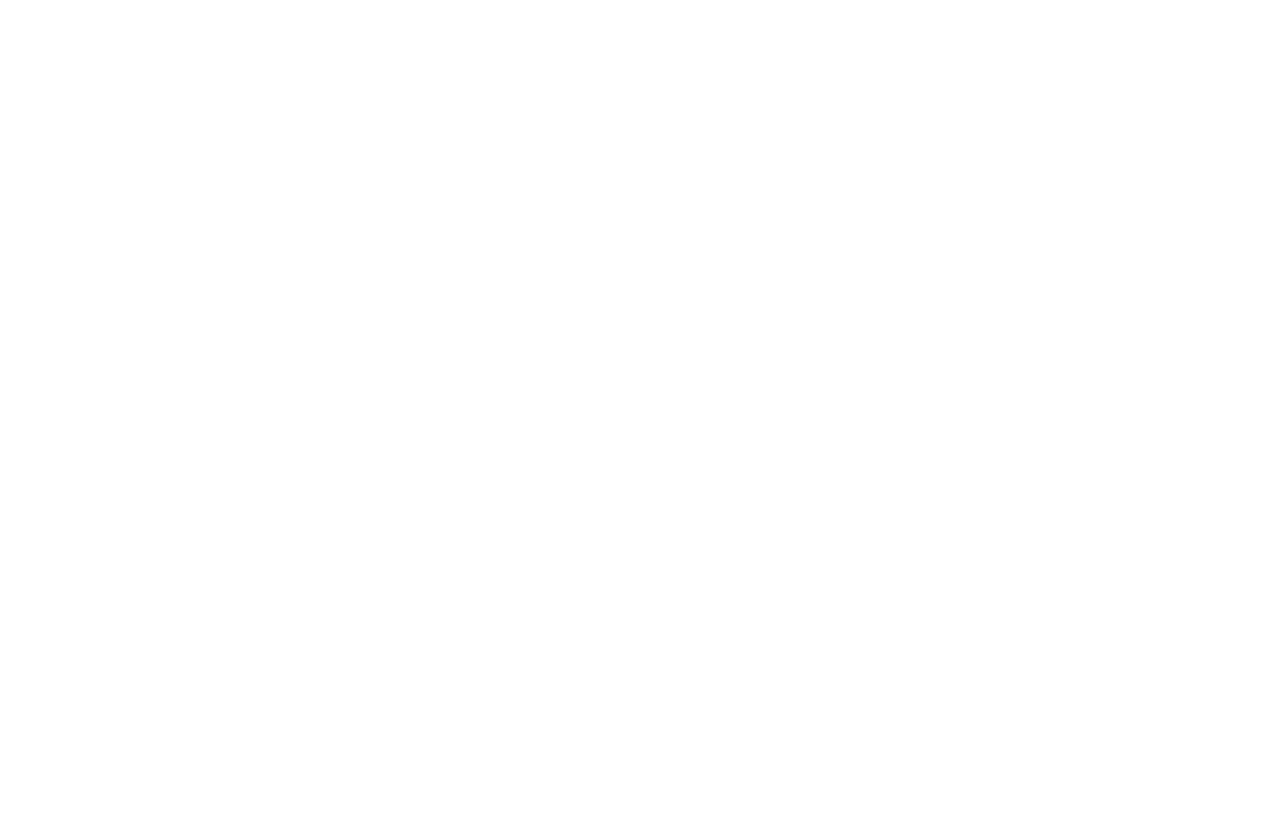
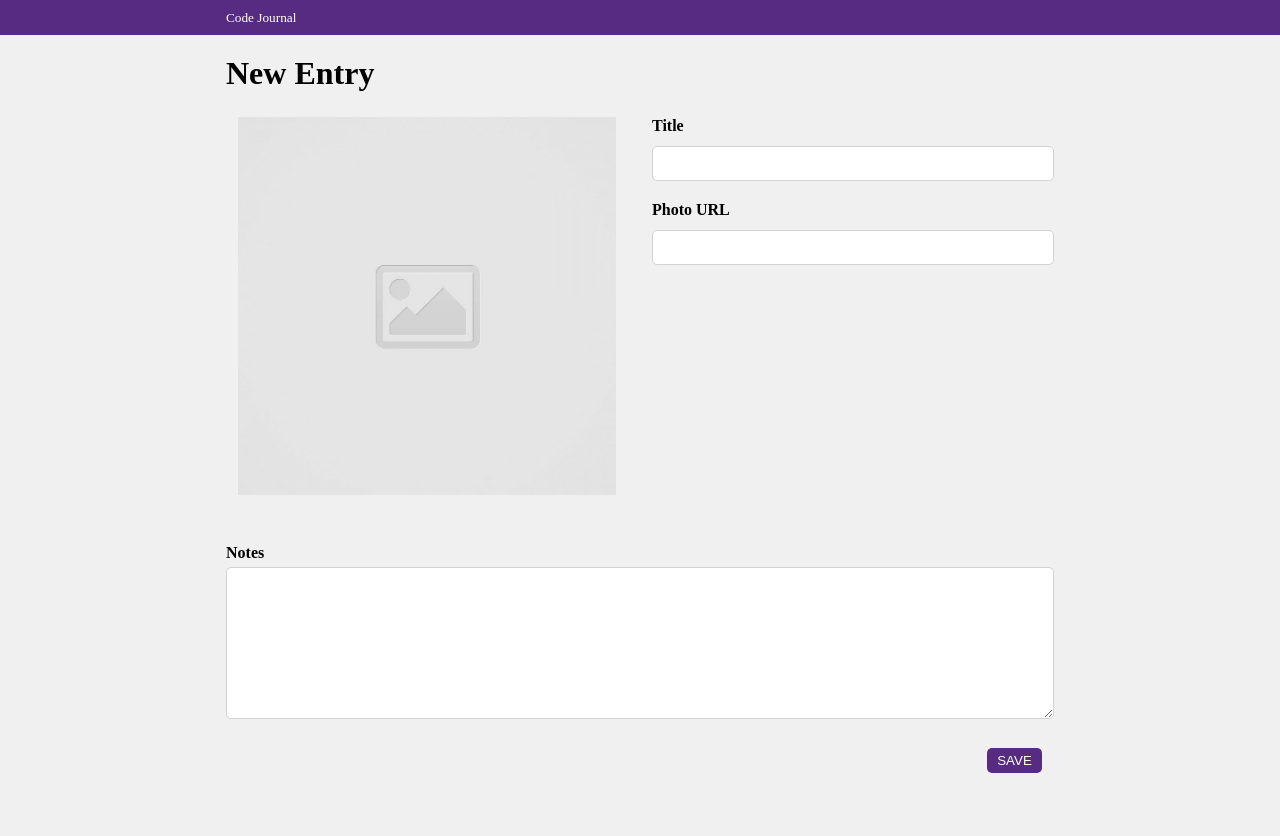
Before and after one commit to cyulin17/code-journal, a website: page index.html in a window 1280 px wide. Before the commit the page ends 800 px from the top, so only its background shows below. Drawn offline with Linux system fonts and the light colour scheme.

Commit message:
Completed issue-1-create-an-entry.

```diff
--- a/css/styles.css
+++ b/css/styles.css
@@ -0,0 +1,62 @@
+body {
+  background-color: #f0f0f0;
+}
+
+div {
+  margin-top: 5px;
+  margin-bottom: 20px;
+}
+
+.header {
+  height: 35px;
+  background-color: #562b81;
+}
+
+.header h5 {
+  margin: 0;
+  line-height: 35px;
+  font-weight: 300;
+  color: #fff;
+}
+
+h1 {
+  margin: 20px 0;
+}
+
+img {
+  border-radius: 5px;
+}
+
+label {
+  font-weight: 600;
+  font-size: 16px;
+}
+
+input {
+  height: 35px;
+  width: 400px;
+  margin-top: 6px;
+  border: 1px solid #d3d3d3;
+  border-radius: 5px;
+}
+
+textarea {
+  border: 1px solid #d3d3d3;
+  border-radius: 5px;
+}
+
+.save {
+  display: flex;
+  justify-content: flex-end;
+}
+
+.save-button {
+  width: 55px;
+  height: 25px;
+  border: none;
+  color: #fff;
+  text-align: center;
+  border-radius: 5px;
+  background-color: #562b81;
+  cursor: pointer;
+}
--- a/index.html
+++ b/index.html
@@ -1,25 +1,68 @@
 <!DOCTYPE html>
 <html lang="en">
+
 <head>
   <meta charset="UTF-8">
   <meta name="viewport" content="width=device-width, initial-scale=1.0">
   <title>Code Journal</title>
   <link rel="icon" href="images/favicon.ico">
-  <link
-    rel="stylesheet"
-    crossorigin="anonymous"
+  <link rel="stylesheet" crossorigin="anonymous"
     href="https://cdnjs.cloudflare.com/ajax/libs/font-awesome/5.14.0/css/all.min.css"
     integrity="sha512-1PKOgIY59xJ8Co8+NE6FZ+LOAZKjy+KY8iq0G4B3CyeY6wYHN3yt9PW0XpSriVlkMXe40PTKnXrLnZ9+fkDaog==">
   <link rel="stylesheet" href="css/reset.css">
   <link rel="stylesheet" href="css/layout.css">
   <link rel="stylesheet" href="css/styles.css">
 </head>
+
 <body>
-  <header>
+  <header class="header">
+    <div class="container">
+      <h5 class="column-full">Code Journal</h5>
+    </div>
   </header>
   <main>
+    <div data-veiw="entry-form" class="container">
+      <div class="column-full">
+        <h1>New Entry</h1>
+      </div>
+      <form action="example.php" method="get" name="name1" id="entry-form">
+        <div class="row">
+          <div class="column-half">
+            <img src="./images/placeholder-image-square.jpg" class="column-full" alt="images">
+          </div>
+          <div class="column-half">
+            <label for="title">Title</label>
+            <div>
+              <input class="column-full" type="text" name="title" id="title" required>
+            </div>
+            <div>
+              <label for="photo">Photo URL</label>
+              <div>
+                <input class="column-full" type="url" name="photoUrl" id="photoUrl" required>
+              </div>
+            </div>
+          </div>
+        </div>
+
+        <div class="row">
+          <div class="column-full">
+            <label for="notes">Notes</label>
+            <div>
+              <textarea class="column-full" name="notes" id="notes" rows="10" required></textarea>
+            </div>
+
+            <div class="row">
+              <div class="save column-full">
+                <button class="save-button">SAVE</button>
+              </div>
+            </div>
+          </div>
+        </div>
+      </form>
+    </div>
   </main>
   <script src="js/data.js"></script>
   <script src="js/main.js"></script>
 </body>
+
 </html>
--- a/js/data.js
+++ b/js/data.js
@@ -6,3 +6,14 @@ var data = {
   editing: null,
   nextEntryId: 1
 };
+
+var previousDataJSON = localStorage.getItem('javascript-local-storage');
+
+if (previousDataJSON !== null) {
+  data = JSON.parse(previousDataJSON);
+}
+
+window.addEventListener('beforeunload', function (event) {
+  var dataJSON = JSON.stringify(data);
+  localStorage.setItem('javascript-local-storage', dataJSON);
+});
--- a/js/main.js
+++ b/js/main.js
@@ -1,2 +1,31 @@
 /* global data */
 /* exported data */
+var $input = document.querySelector('#photoUrl');
+var $img = document.querySelector('img');
+var $entryForm = document.querySelector('#entry-form');
+
+$input.addEventListener('input', function (event) {
+  $img.setAttribute('src', event.target.value);
+});
+
+var nextEntryId = 1;
+
+$entryForm.addEventListener('submit', function (event) {
+  event.preventDefault();
+
+  var entryId = {};
+
+  entryId.title = $entryForm.elements.title.value;
+  entryId.photoUrl = $entryForm.elements.photoUrl.value;
+  entryId.notes = $entryForm.elements.notes.value;
+  entryId.nextEntryId = nextEntryId;
+
+  nextEntryId++;
+
+  data.entries.unshift(entryId);
+
+  $img.setAttribute('src', 'images/placeholder-image-square.jpg');
+
+  $entryForm.reset();
+
+});
```
